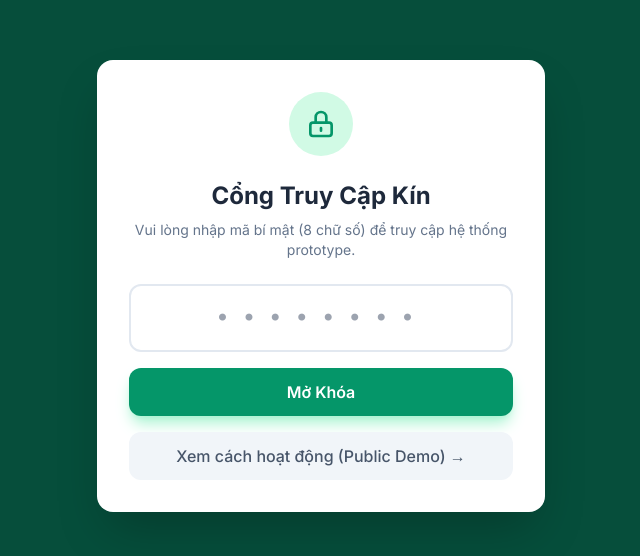
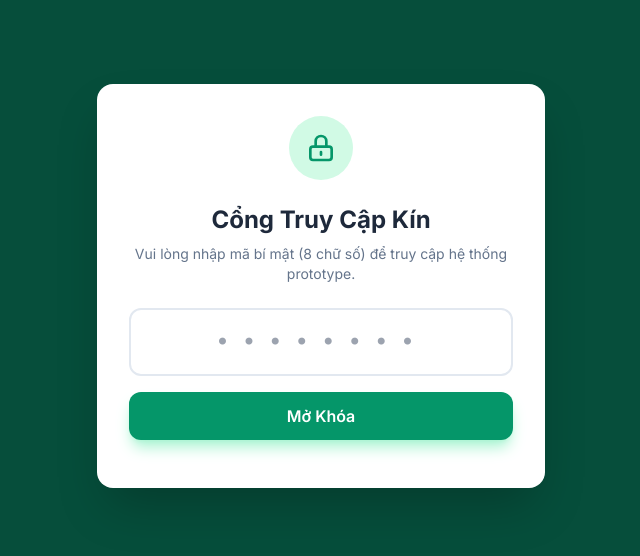
Before and after one commit to Kietvo2k/SmartGarden-AI, a plain HTML site: page index.html in a window 1280 px wide. Shown: the part 114-670 px from the top of the page, without its empty margins (319-959 px from the left). Drawn offline with nearby package versions, Linux system fonts and the light colour scheme.

Commit message:
Update index.html
remove some bugs

```diff
--- a/index.html
+++ b/index.html
@@ -59,7 +59,6 @@
                 <p id="gate-error" class="text-red-600 font-bold bg-red-50 py-2 px-3 rounded text-sm mb-4 hidden border border-red-200">Mã bí mật không chính xác!</p>
 
                 <button onclick="checkGate()" class="w-full bg-emerald-600 text-white font-semibold py-3 rounded-xl hover:bg-emerald-700 transition shadow-lg shadow-emerald-200 mb-4">Mở Khóa</button>
-                <button onclick="Router.navigate('howitworks')" class="w-full bg-slate-100 text-slate-600 font-medium py-3 rounded-xl hover:bg-slate-200 transition text-sm md:text-base">Xem cách hoạt động (Public Demo) →</button>
             </div>
         </section>
 
```
